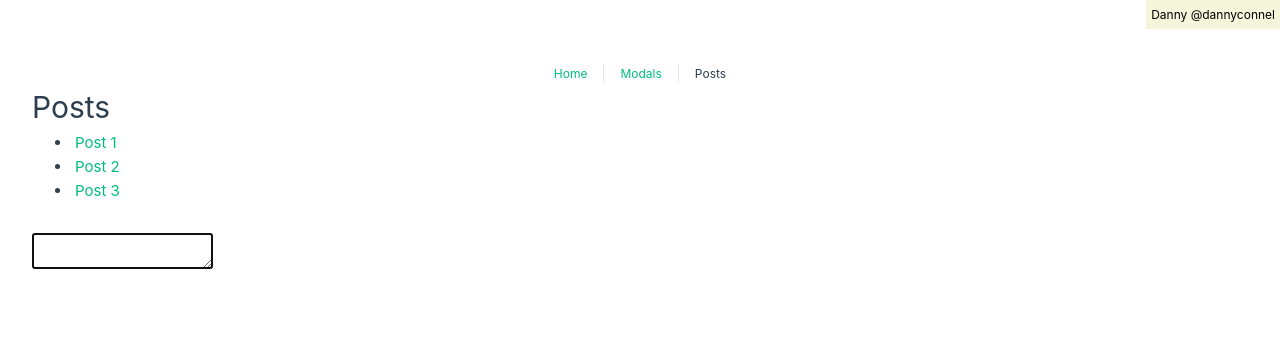
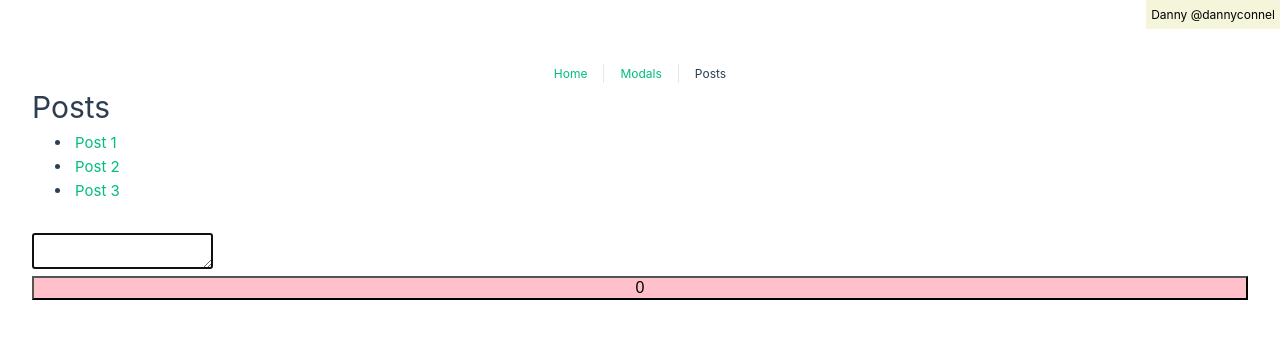
Before and after one commit to Unruh-Spirale/first-project, a Vue app: page /posts in a window 1280 px wide. Shown: the top 338 px of the page. Built offline with nearby package versions, Linux system fonts and the light colour scheme.

Commit message:
Resuse our Composable

```diff
--- /dev/null
+++ b/src/use/useCounter.js
@@ -0,0 +1,45 @@
+import { computed, nextTick, onMounted, reactive, watch } from 'vue'
+
+const counterData = reactive({
+  count: 0,
+  title: 'My counter'
+})
+
+export function useCounter() {
+
+
+  watch(() => counterData.count, (newCount, oldCount) => {
+    console.log('newCount', newCount)
+    if (newCount === 20) {
+      alert('Way to go! You made it to 20!!!')
+    }
+    console.log('oldCount', oldCount)
+  })
+
+  const oddOrEven = computed(() => {
+    if (counterData.count % 2 === 0) return 'even';
+    return 'odd';
+  })
+
+  const decreaseCounter = (amount) => {
+    counterData.count -= amount;
+  }
+  const increaseCounter = (amount, event) => {
+    console.log(event)
+    counterData.count += amount;
+    nextTick(() => {
+      console.log('do something when counter is updated in the dom, test next tick')
+    })
+  }
+
+  onMounted(() => {
+    console.log('Do stuff related to Counter')
+  })
+
+  return {
+    counterData,
+    oddOrEven,
+    increaseCounter,
+    decreaseCounter
+  }
+}
--- a/src/use/useCoutner.js
+++ /dev/null
@@ -1,43 +0,0 @@
-import { computed, nextTick,  onMounted, reactive, watch } from 'vue'
-
-export function useCounter() {
-    const counterData = reactive({
-        count: 0,
-        title: 'My counter'
-      })
-
-      watch(() => counterData.count, (newCount, oldCount) => {
-        console.log('newCount', newCount)
-        if (newCount === 20) {
-          alert('Way to go! You made it to 20!!!')
-        }
-        console.log('oldCount', oldCount)
-      })
-
-      const oddOrEven = computed(() => {
-        if (counterData.count % 2 === 0) return 'even';
-        return 'odd';
-      })
-
-      const decreaseCounter = (amount) => {
-        counterData.count -= amount;
-      }
-      const increaseCounter = (amount, event) => {
-        console.log(event)
-        counterData.count += amount;
-        nextTick(() => {
-          console.log('do something when counter is updated in the dom, test next tick')
-        })
-      }
-
-      onMounted(() => {
-        console.log('Do stuff related to Counter')
-      })
-
-      return {
-        counterData,
-        oddOrEven,
-        increaseCounter,
-        decreaseCounter
-      }
-}
--- a/src/views/HomeView.vue
+++ b/src/views/HomeView.vue
@@ -24,7 +24,7 @@
 
 <script setup>
 import { onActivated, onBeforeMount, onBeforeUnmount, onBeforeUpdate, onDeactivated, onMounted, onUnmounted, onUpdated, ref } from 'vue'
-import { useCounter} from '@/use/useCoutner'
+import { useCounter} from '@/use/useCounter'
 import { vAutofocus } from '@/directives/vAutofocus'
 
 /*
--- a/src/views/PostsView.vue
+++ b/src/views/PostsView.vue
@@ -3,10 +3,7 @@
     <h1>Posts</h1>
 
     <ul>
-      <li
-        v-for="post in posts"
-        :key="post.id"
-      >
+      <li v-for="post in posts" :key="post.id">
         <RouterLink :to="`/postDetail/${post.id}`">{{ post.title }}</RouterLink>
       </li>
 
@@ -14,6 +11,12 @@
 
 
     <textarea v-autofocus />
+    <div>
+      <button @click="increaseCounter(1)" class="counter-button" :class="{ 'yellow' : oddOrEven === 'odd'}" >
+        {{ counterData.count }}
+      </button>
+    </div>
+
   </div>
 </template>
 
@@ -22,6 +25,7 @@
   imports
 */
 import { ref } from 'vue'
+import { useCounter } from '@/use/useCounter'
 import { vAutofocus } from '@/directives/vAutofocus'
 /*
   posts
@@ -40,6 +44,10 @@
     title: 'Post 3'
   }
 ])
+/*
+ coutner burron
+*/
+const { counterData, increaseCounter, oddOrEven} = useCounter();
 
 </script>
 
@@ -47,4 +55,12 @@
 ul {
   margin-bottom: 30px;
 }
+.counter-button {
+  font-size: 16px;
+  width: 100%;
+  background-color: pink;
+}
+.counter-button.yellow {
+  background-color: yellow;
+}
 </style>
```
Lines whose indentation alone changed are shown as unchanged.
